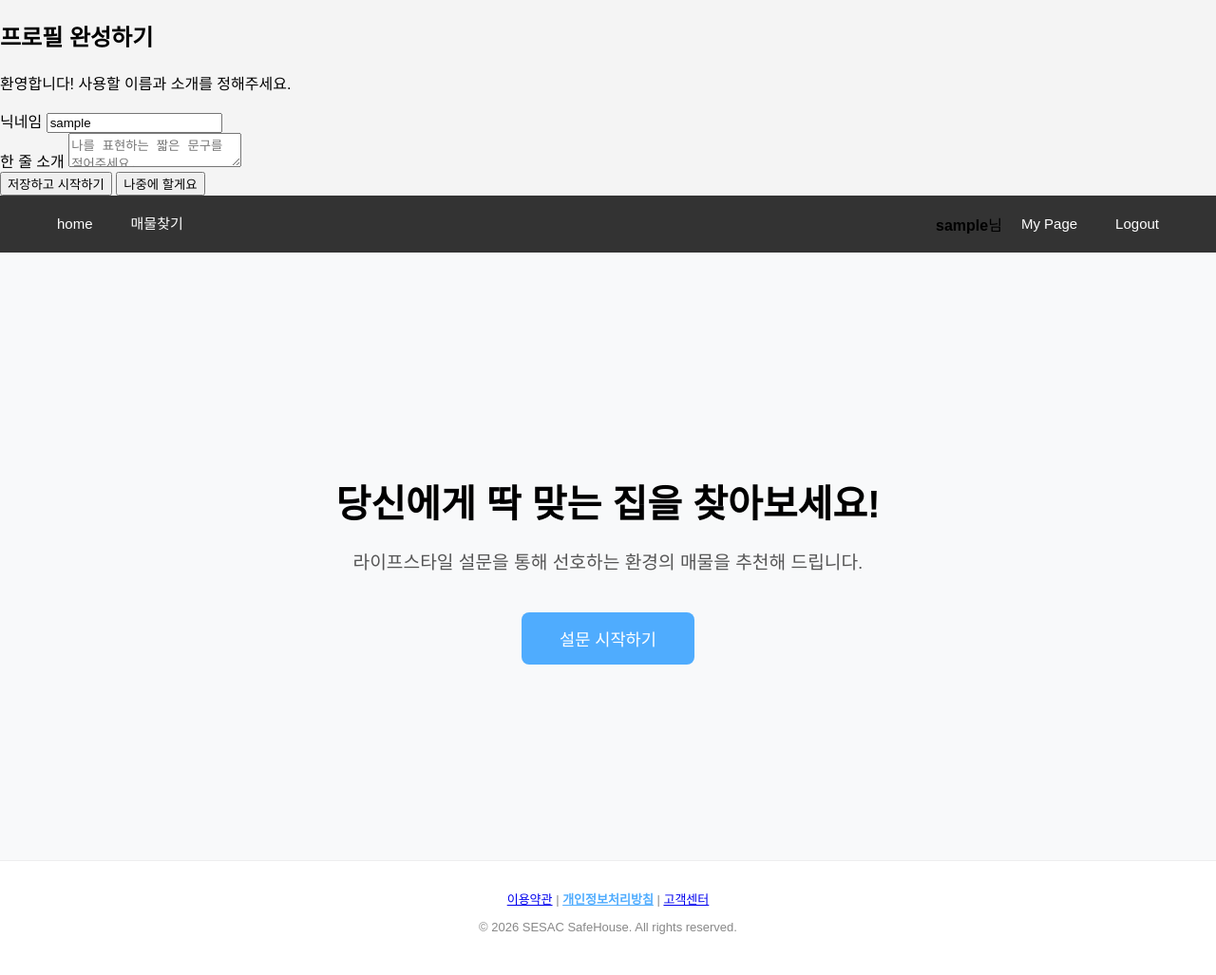
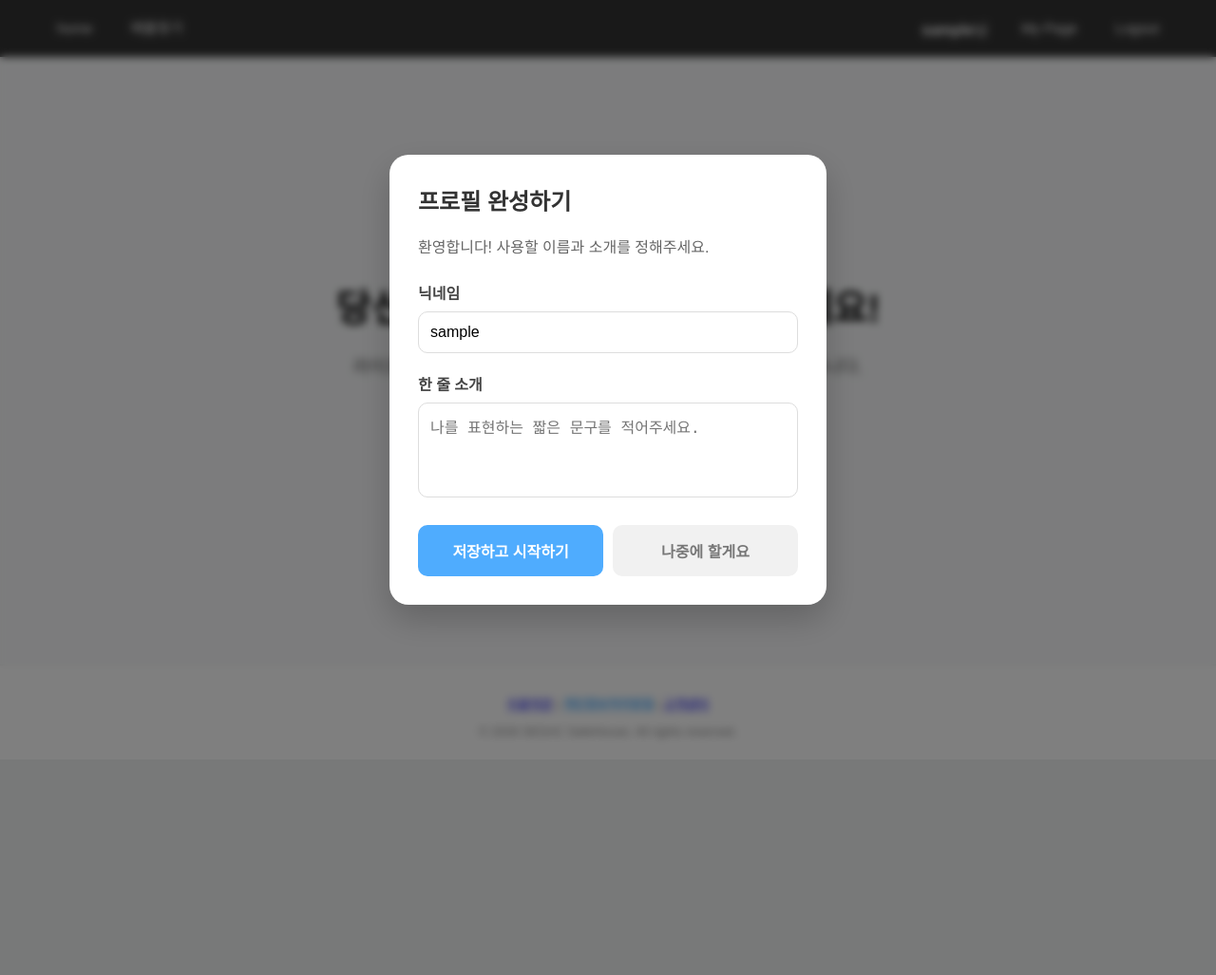
Before and after one commit to EverJoyyyL20/Sesac_Final, a Flask app: page / in a window 1280 px wide. Shown: the whole page at 95% size. After the commit the page ends 750 px from the top, so only its background shows below. Run offline with Flask 3, Linux system fonts and the light colour scheme; the visitor is signed in with stand-in values (Sample User, id 1); parts of the project's set-up code (start-up, migrations or seed data) failed here and were passed over.

Commit message:
update database 2

```diff
--- a/house_project/app.py
+++ b/house_project/app.py
@@ -3,6 +3,7 @@ from flask import Flask
 from main.main_route import main_bp
 from auth.auth_route import auth_bp
 from mypage.mypage_route import mypage_bp
+from database import users_col
 
 app = Flask(__name__)
 
--- a/house_project/auth/auth_route.py
+++ b/house_project/auth/auth_route.py
@@ -1,10 +1,9 @@
 import random
 import string
 from flask import Blueprint, render_template, request, redirect, url_for, session, jsonify
-#from database import users_col
+from database import users_col
 from werkzeug.security import generate_password_hash, check_password_hash
 
-users_col = None  # 실제로는 database.py에서 가져와야 함
 
 auth_bp = Blueprint('auth', __name__, template_folder='.')
 
--- a/house_project/main/main_route.py
+++ b/house_project/main/main_route.py
@@ -6,13 +6,6 @@ import string
 main_bp = Blueprint('main', __name__, template_folder='.')
 
 
-def generate_temp_nickname():
-    """중복되지 않는 임시 닉네임 생성 (예: 새싹12345)"""
-    while True:
-        num = "".join(random.choices(string.digits, k=5))
-        temp_nick = f"새싹{num}"
-        if not users_col.find_one({'nickname': temp_nick}):
-            return temp_nick
 
 @main_bp.route('/')
 def index():
--- a/house_project/static/css/main.css
+++ b/house_project/static/css/main.css
@@ -32,6 +32,11 @@ html, body {
     font-size: 1.2rem;
     margin-bottom: 40px;
     color: #555;
+}
+.welcome-text {
+    color: #ffffff;         /* 흰색으로 변경 */
+    margin-right: 15px;
+    font-weight: 500;
 }
 
 /* 3. 버튼 디자인 (로켓 아이콘 제외를 고려한 유지) */
@@ -113,7 +118,105 @@ html, body {
     border-top: 1px solid #eee;
     text-align: center;
 }
+/* 1. 배경을 어둡고 흐리게 만들어 모달에 집중하게 함 */
+.modal-overlay {
+    position: fixed;
+    top: 0; left: 0;
+    width: 100%; height: 100%;
+    background: rgba(0, 0, 0, 0.5); /* 어두운 배경 */
+    backdrop-filter: blur(4px);    /* 배경 흐림 효과 */
+    display: flex;
+    align-items: center;
+    justify-content: center;
+    z-index: 10000;
+}
 
+/* 2. 모달 카드 디자인 (흰색 박스) */
+.setup-modal {
+    background: white;
+    padding: 30px;
+    border-radius: 20px;
+    width: 90%;
+    max-width: 400px;
+    box-shadow: 0 15px 35px rgba(0,0,0,0.2);
+    text-align: left; /* 텍스트는 왼쪽 정렬 */
+}
+
+.setup-modal h2 {
+    margin-top: 0;
+    font-size: 1.5rem;
+    color: #333;
+}
+
+.setup-modal p {
+    color: #666;
+    margin-bottom: 25px;
+}
+
+/* 3. 입력창 그룹 디자인 */
+.input-group {
+    margin-bottom: 20px;
+}
+
+.input-group label {
+    display: block;
+    font-weight: bold;
+    margin-bottom: 8px;
+    color: #444;
+}
+
+.input-group input,
+.input-group textarea {
+    width: 100%;
+    padding: 12px;
+    border: 1px solid #ddd;
+    border-radius: 10px;
+    font-size: 1rem;
+    box-sizing: border-box; /* 패딩이 너비를 넘지 않게 함 */
+}
+
+.input-group textarea {
+    height: 100px;
+    resize: none;
+}
+
+/* 4. 버튼 영역 디자인 */
+.modal-btns {
+    display: flex;
+    gap: 10px;
+    margin-top: 25px;
+}
+
+.modal-btns button {
+    flex: 1;
+    padding: 15px;
+    border: none;
+    border-radius: 10px;
+    font-size: 1rem;
+    font-weight: bold;
+    cursor: pointer;
+    transition: 0.2s;
+}
+
+/* 저장 버튼 (파란색) */
+#save-btn {
+    background: #4facfe;
+    color: white;
+}
+
+#save-btn:hover {
+    background: #008ef0;
+}
+
+/* 나중에 하기 버튼 (회색) */
+.skip-btn {
+    background: #f1f1f1;
+    color: #777;
+}
+
+.skip-btn:hover {
+    background: #e5e5e5;
+}
 /* 애니메이션 */
 @keyframes slideUp {
     from { transform: translateY(100px); opacity: 0; }
```
